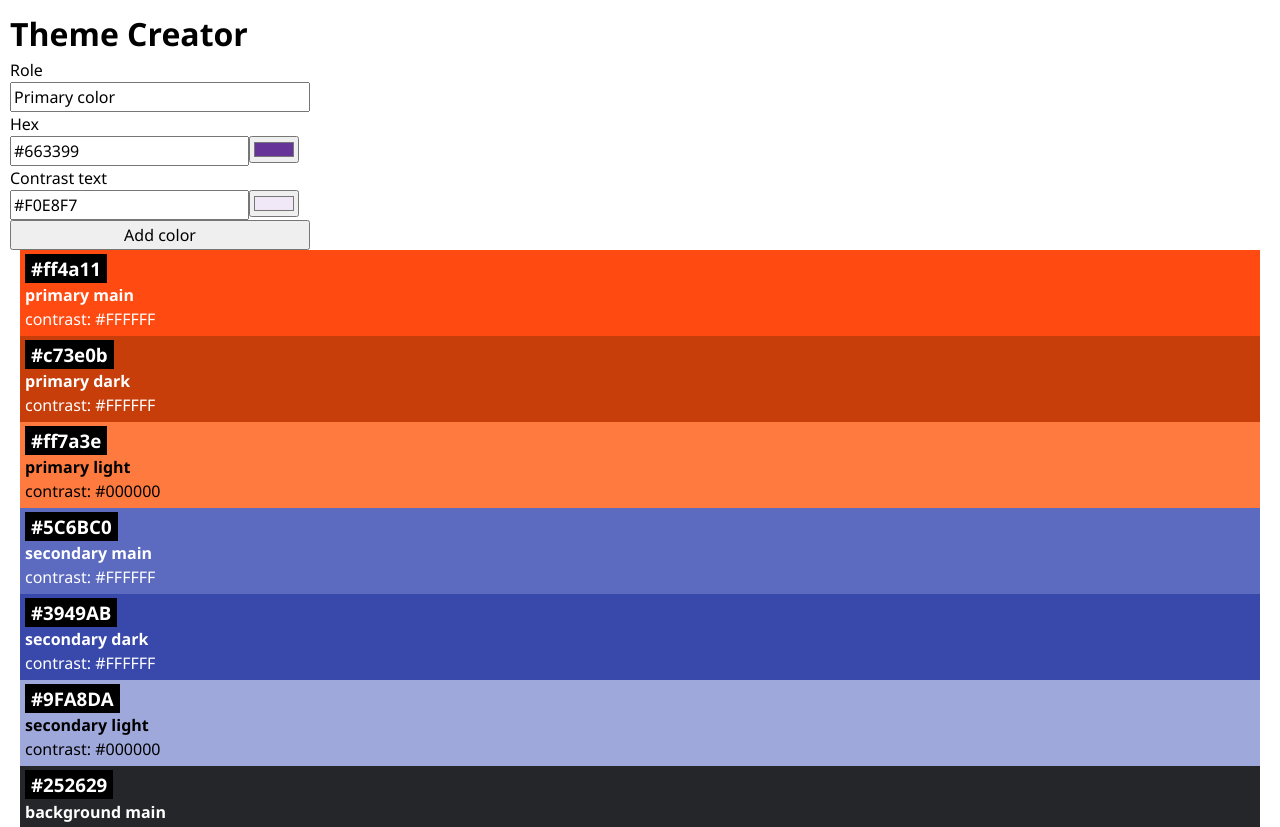
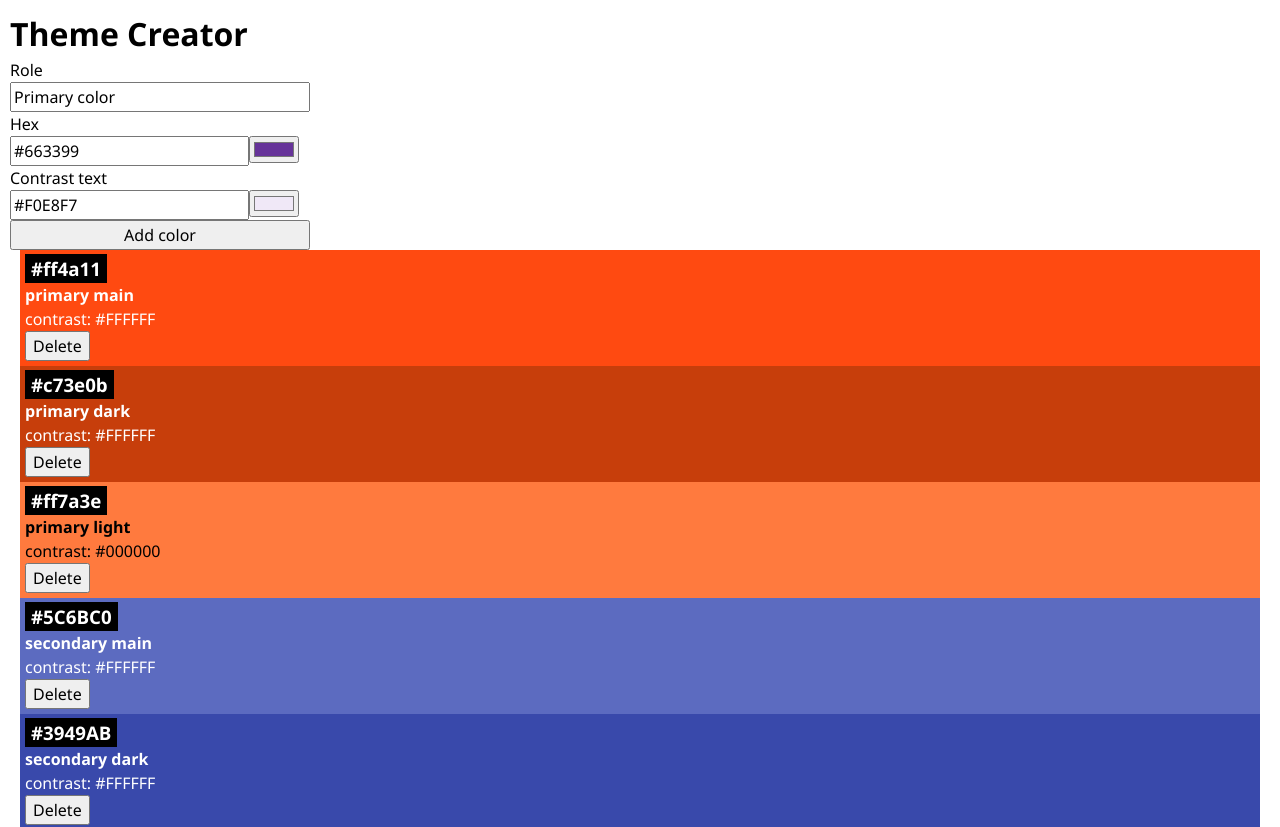
Before and after one commit to angela-capillo/color-theme-creator, a React (Vite) app: page / in a window 1280 px wide. Shown: the top 827 px of the page. Built offline with nearby package versions, Linux system fonts and the light colour scheme.

Commit message:
Add DeleteButtonGroup with functionality to delete color

```diff
--- a/src/App.jsx
+++ b/src/App.jsx
@@ -8,20 +8,23 @@ import { uid } from "uid";
 
 function App() {
 
-  const [colors, setColor] = useState(initialColors);
+  const [colors, setColors] = useState(initialColors);
 
   function handleAddColor(newColor) {
     newColor.id = uid();
-    setColor([newColor, ...colors]);
+    setColors([newColor, ...colors]);
+  }
 
+  function handleDeleteColor(colorId) {
+    setColors(colors.filter((color) => color.id !== colorId));
   }
 
   return (
     <>
       <h1>Theme Creator</h1>
-      <ColorForm onAddColor={handleAddColor}/>
+      <ColorForm onAddColor={handleAddColor} />
       {colors.map((color) => {
-        return <Color key={color.id} color={color} />;
+        return <Color key={color.id} color={color} onDelete={handleDeleteColor}/>;
       })}
     </>
   );
--- a/src/Components/Color/Color.jsx
+++ b/src/Components/Color/Color.jsx
@@ -1,6 +1,7 @@
 import "./Color.css";
+import DeleteButtonGroup from "../DeleteButton/DeleteButton";
 
-export default function Color({ color }) {
+export default function Color({ color, onDelete }) {
   //console.log("Find Issue 1");
   return (
     <div
@@ -13,6 +14,7 @@ export default function Color({ color }) {
       <h3 className="color-card-headline">{color.hex}</h3>
       <h4>{color.role}</h4>
       <p>contrast: {color.contrastText}</p>
+      <DeleteButtonGroup colorId={color.id} onDelete={onDelete} />
     </div>
   );
 }
--- /dev/null
+++ b/src/Components/DeleteButton/DeleteButton.jsx
@@ -0,0 +1,31 @@
+import { useState } from "react";
+
+export default function DeleteButtonGroup({ colorId, onDelete }) {
+    const [showConfirmationMessage, setShowConfirmationMessage] = useState(false);
+
+    function handleDelete() {
+        //setColors(colors.filter((color) => color.id !== colorId)); move up at app level
+        onDelete(colorId); // id here
+        setShowConfirmationMessage(false);
+    }
+
+    function handleCancel() {
+        setShowConfirmationMessage(false);
+    }
+
+    return (
+        <div>
+      {!showConfirmationMessage ? (
+        // here the default button
+        <button onClick={() => setShowConfirmationMessage(true)}>Delete</button>
+      ) : (
+        // here the confirmation version
+        <div>
+          <p>Really delete?</p>
+          <button onClick={handleDelete}>Delete</button>
+          <button onClick={handleCancel}>Cancel</button>
+        </div>
+      )}
+    </div>
+    );
+}
```
